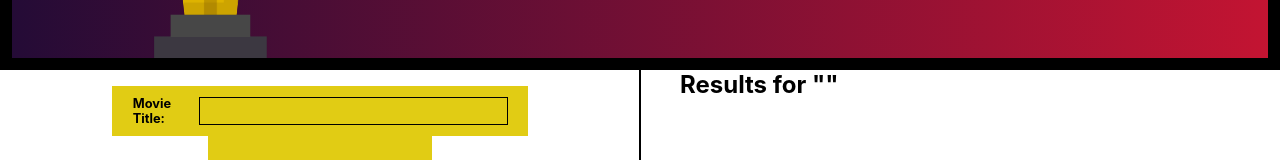
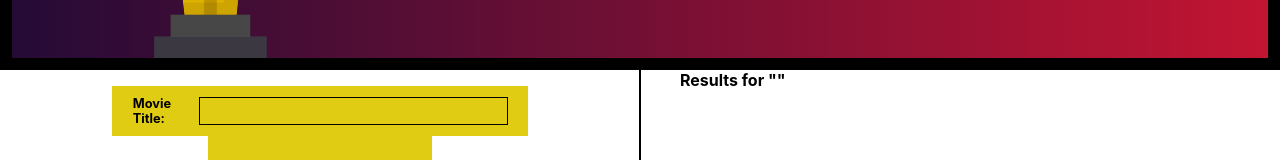
Before and after one commit to AkifManzoor124/Shopify-UX-Web-Developer-Intern-Challenge, a React (Create React App) app: page / in a window 1280 px wide. Shown: the part 354-514 px from the top of the page. Built offline with nearby package versions, Linux system fonts and the light colour scheme.

Commit message:
reduced font-size of results

```diff
--- a/src/Components/Results.css
+++ b/src/Components/Results.css
@@ -4,7 +4,7 @@
 
 .results > * {
   padding-left: 5vh;
-  font-size: 3vh;
+  font-size: 2vh;
 }
 
 .results > Button {
@@ -21,8 +21,8 @@ li {
 }
 
 .MuiButton-root {
-  padding: 1vw 1.5vw !important;
-  font-size: 1.2vw !important;
-  border-radius: 1vw !important;
+  padding: 0.6vw 0.8vw !important;
+  font-size: 0.6vw !important;
+  border-radius: 0.6vw !important;
   min-width: 1vw;
 }
```
